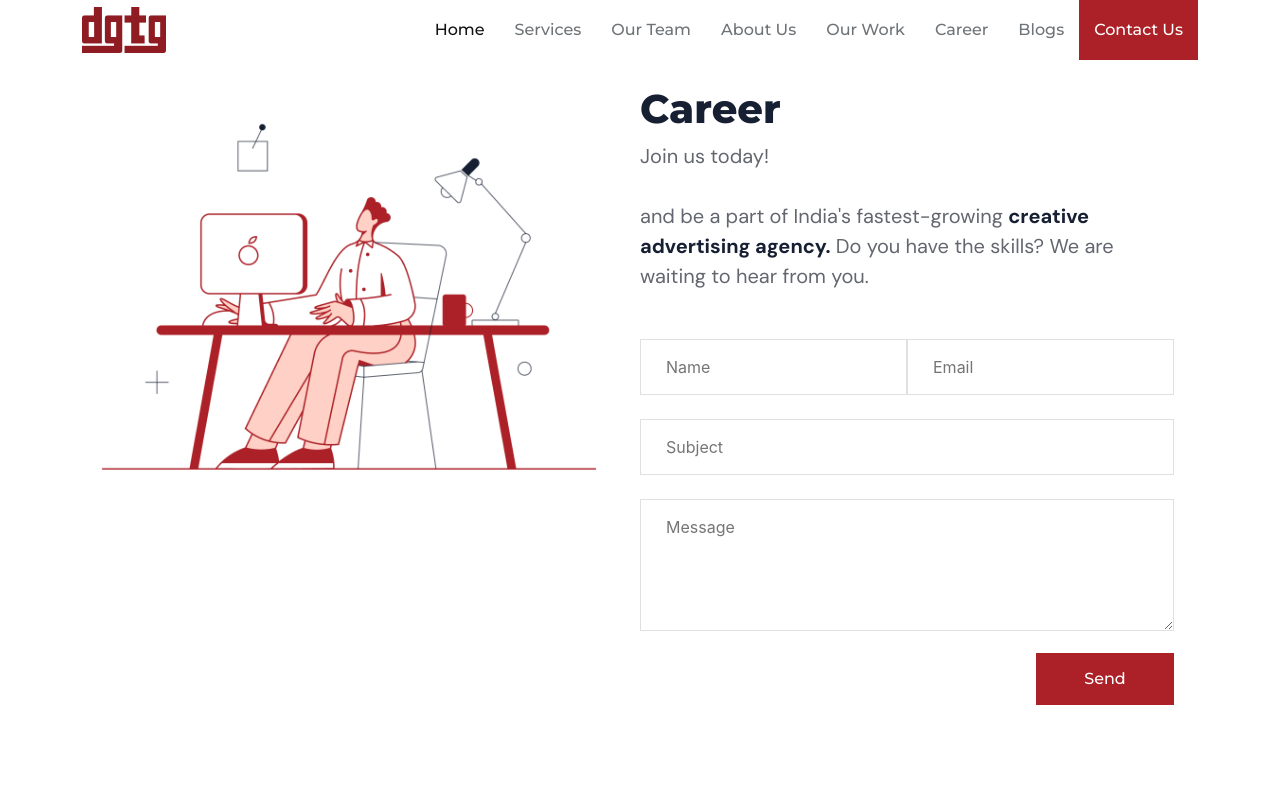
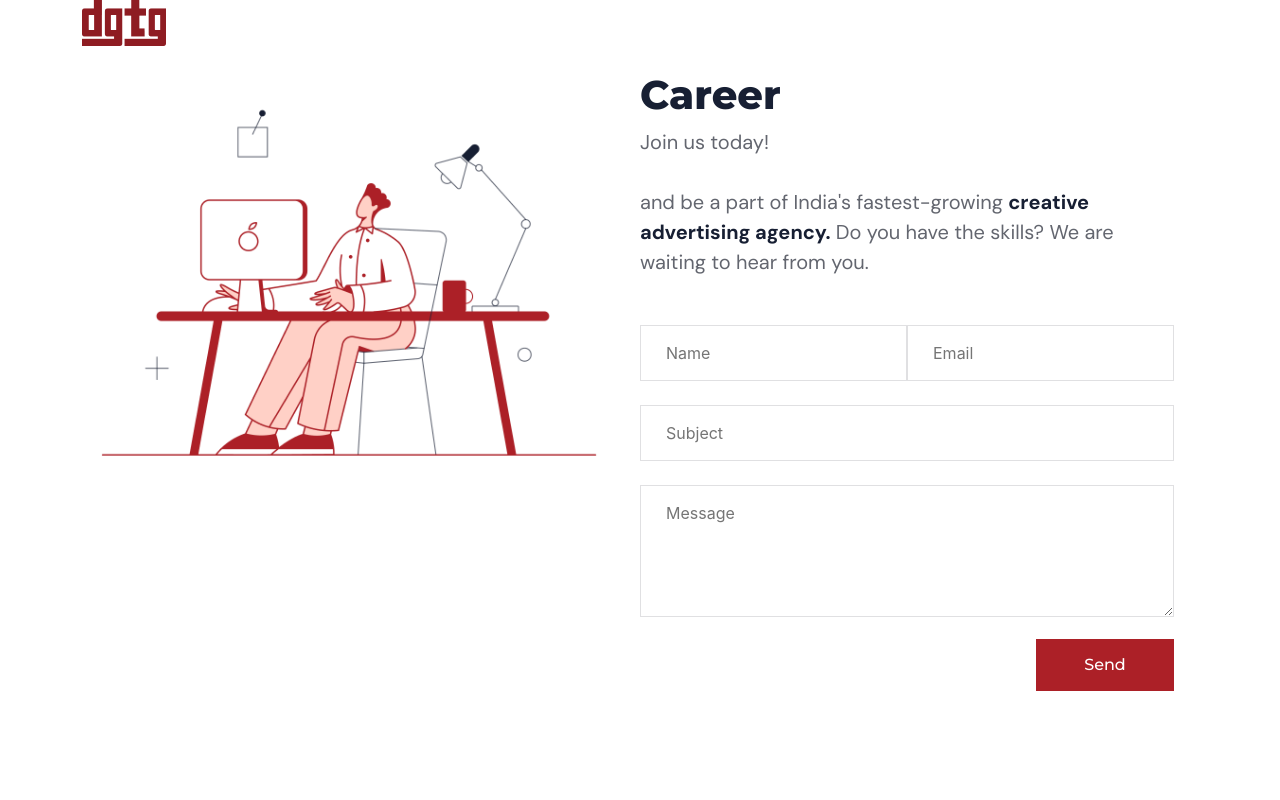
Before and after one commit to mailtoravi437/dgtg, a React (Create React App) app: page /career in a window 1280 px wide. Shown: the top 800 px of the page. Built offline with nearby package versions, Linux system fonts and the light colour scheme; some icons are missing.

Commit message:
new commit

```diff
--- a/src/MyComponents/Career.js
+++ b/src/MyComponents/Career.js
@@ -7,7 +7,7 @@ import Footer from './Footer';
 export default function Career() {
   return (
     <>
-    <Header/>
+    <Header showNav={false}/>
     <section>
     <div className="container mb-15">
         <div className="row">
--- a/src/MyComponents/Home.js
+++ b/src/MyComponents/Home.js
@@ -1,6 +1,7 @@
 import React from 'react'
 import Footer from './Footer'
 import Header from './Header'
+import { Link } from 'react-router-dom'
 
 
 export default function Home() {
@@ -88,7 +89,7 @@ export default function Home() {
               </div>
               <div className="col-sm-12 col-md-6 col-lg-6">
                 <div className="contactus d-flex justify-content-end align-items-center">
-                  <h4 style={{ color: '#FFFFFF' }}>Contact us<i className="fal fa-long-arrow-right" /></h4>
+                <Link to="/contactus" ><h4 style={{ color: '#FFFFFF' }}>Contact us<i className="fal fa-long-arrow-right" /></h4></Link>
                 </div>
               </div>
             </div>
--- a/src/MyComponents/OurTeam.js
+++ b/src/MyComponents/OurTeam.js
@@ -16,7 +16,7 @@ export default function OurTeam() {
         </div>
       </section>
       <section>
-        <div className="container">
+        <div className="container mb-15">
           <div className="row">
             <div className="col-sm-12 col-md-3 col-lg-3">
               <div className="team">
--- a/src/MyComponents/OurWork.js
+++ b/src/MyComponents/OurWork.js
@@ -1,6 +1,7 @@
 import React from 'react'
 import Header from './Header'
 import Footer from './Footer'
+import { Link } from 'react-router-dom'
 
 export default function OurWork() {
   return (
@@ -105,7 +106,7 @@ export default function OurWork() {
         </div>
         <div className="col-sm-12 col-md-6 col-lg-6">
           <div className="contactus d-flex justify-content-end align-items-center">
-            <h4>Contact us<i className="fal fa-long-arrow-right" style={{color: '#AC2027'}} /></h4>
+          <Link to="/contactus" ><h4>Contact us<i className="fal fa-long-arrow-right" style={{color: '#AC2027'}} /></h4></Link>
           </div>
         </div>
       </div>
--- a/src/MyComponents/Services.js
+++ b/src/MyComponents/Services.js
@@ -2,6 +2,7 @@ import React from "react";
 import Header from "./Header";
 import Footer from "./Footer";
 import "../Styles/global.css";
+import { Link } from 'react-router-dom'
 
 export default function Services() {
   return (
@@ -103,7 +104,7 @@ export default function Services() {
         </div>
         <div className="col-sm-12 col-md-6 col-lg-6">
           <div className="contactus d-flex justify-content-end align-items-center">
-            <h4>Contact us<i className="fal fa-long-arrow-right" style={{color: '#AC2027'}} /></h4>
+          <Link to="/contactus" ><h4>Contact us<i className="fal fa-long-arrow-right" style={{color: '#AC2027'}} /></h4></Link>
           </div>
         </div>
       </div>
```
